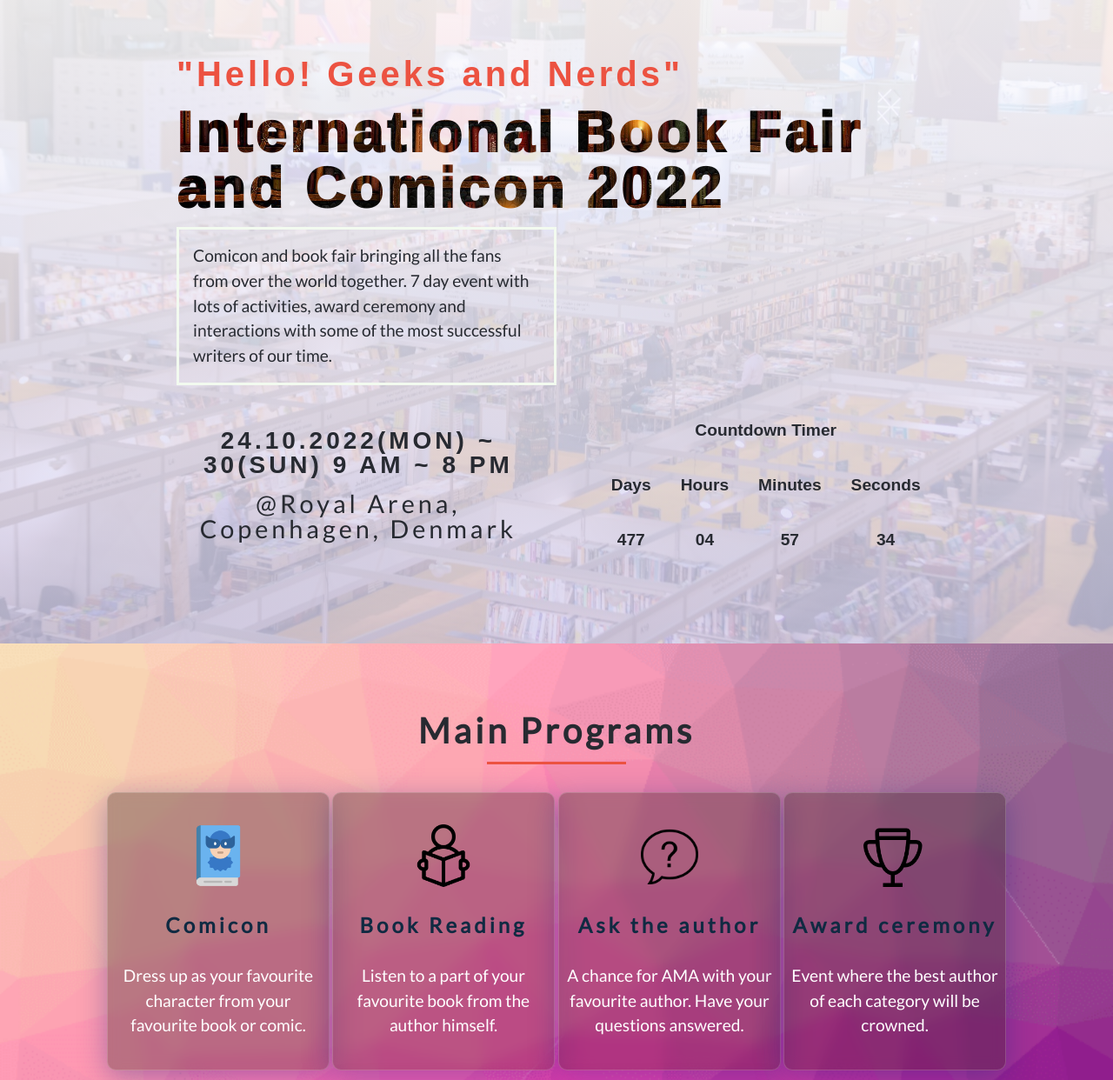
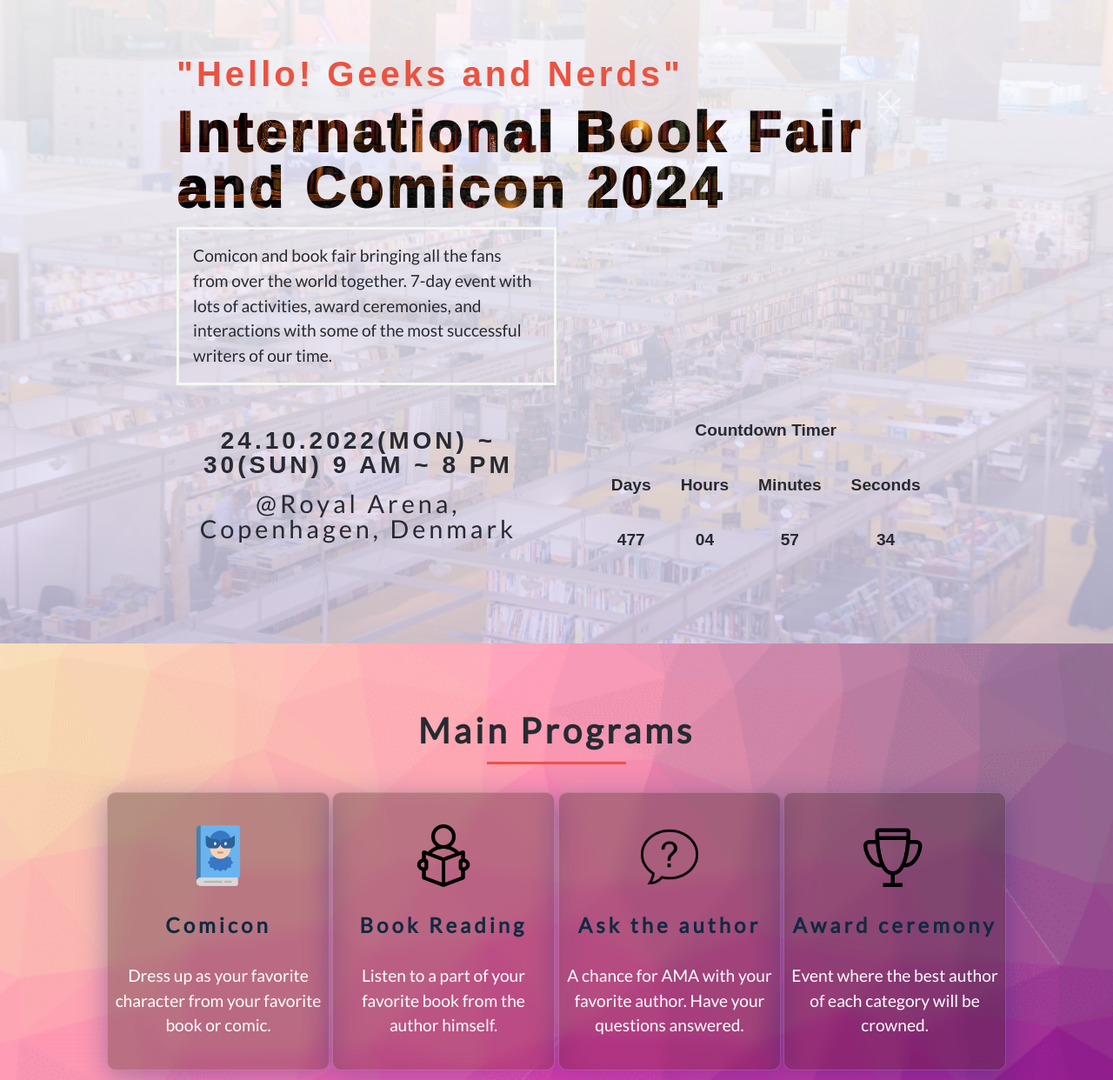
Before and after one commit to muneebulrehman/IBFandComicon, a website: page index.html in a window 1280 px wide. Shown: the part 140-1382 px from the top of the page at 87% size. Drawn offline with nearby package versions, Linux system fonts and the light colour scheme.

Commit message:
Update index.html

```diff
--- a/index.html
+++ b/index.html
@@ -78,11 +78,11 @@
         <div class="hero-text">
           <h2 class="animate__animated animate__backInLeft">"Hello! Geeks and Nerds"</h2>
           <h1 class="animate__animated animate__zoomInDown">
-            International Book Fair and Comicon 2022
+            International Book Fair and Comicon 2024
           </h1>
           <p class="hero-text-p animate__animated animate__backInRight">
-            Comicon and book fair bringing all the fans from over the world together. 7 day event
-            with lots of activities, award ceremony and interactions with some of the most
+            Comicon and book fair bringing all the fans from over the world together. 7-day event
+            with lots of activities, award ceremonies, and interactions with some of the most
             successful writers of our time.
           </p>
           <div class="information animate__animated animate__backInUp">
@@ -123,17 +123,17 @@
         <div class="one-program" data-aos="flip-left">
           <img src="./images/icons/comicon.png" alt="" class="icon-img" />
           <h4>Comicon</h4>
-          <p>Dress up as your favourite character from your favourite book or comic.</p>
+          <p>Dress up as your favorite character from your favorite book or comic.</p>
         </div>
         <div class="one-program" data-aos="flip-left">
           <img src="./images/icons/reading-book.png" alt="" class="icon-img" />
           <h4>Book Reading</h4>
-          <p>Listen to a part of your favourite book from the author himself.</p>
+          <p>Listen to a part of your favorite book from the author himself.</p>
         </div>
         <div class="one-program" data-aos="flip-left">
           <img src="./images/icons/ask-question.png" alt="" class="icon-img" />
           <h4>Ask the author</h4>
-          <p>A chance for AMA with your favourite author. Have your questions answered.</p>
+          <p>A chance for AMA with your favorite author. Have your questions answered.</p>
         </div>
         <div class="one-program" data-aos="flip-right">
           <img src="./images/icons/trophy.png" alt="" class="icon-img" />
@@ -215,9 +215,9 @@
         </div>
       </div>
       <div class="footer-text">
-        <p>2022 International Book Fair and Commicon. All Rights Reserved</p>
+        <p>2022 International Book Fair and Comicon. All Rights Reserved</p>
         <p>
-          For any copyright violation, please contact on the following email address:
+          For any copyright violation, please contact the following email address:
           bhatmuneeb.mb@gmail.com.
         </p>
       </div>
```
